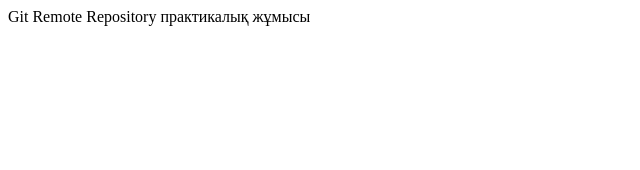
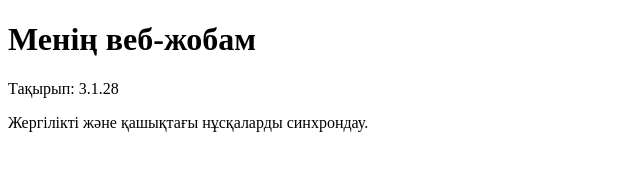
Before and after one commit to kazbekaknur6-tech/-git-project, a plain HTML site: page index.html in a window 1280 px wide. Shown: the whole page, without its empty margins (0-640 px from the left). Drawn offline with Linux system fonts and the light colour scheme.

Commit message:
Update web project

```diff
--- a/index.html
+++ b/index.html
@@ -1 +1,13 @@
-<p>Git Remote Repository практикалық жұмысы</p>
+
+<!DOCTYPE html>
+<html lang="kk">
+<head>
+    <meta charset="UTF-8">
+    <title>Веб-жобаны синхрондау</title>
+</head>
+<body>
+    <h1>Менің веб-жобам</h1>
+    <p>Тақырып: 3.1.28</p>
+    <p>Жергілікті және қашықтағы нұсқаларды синхрондау.</p>
+</body>
+</html>
```
